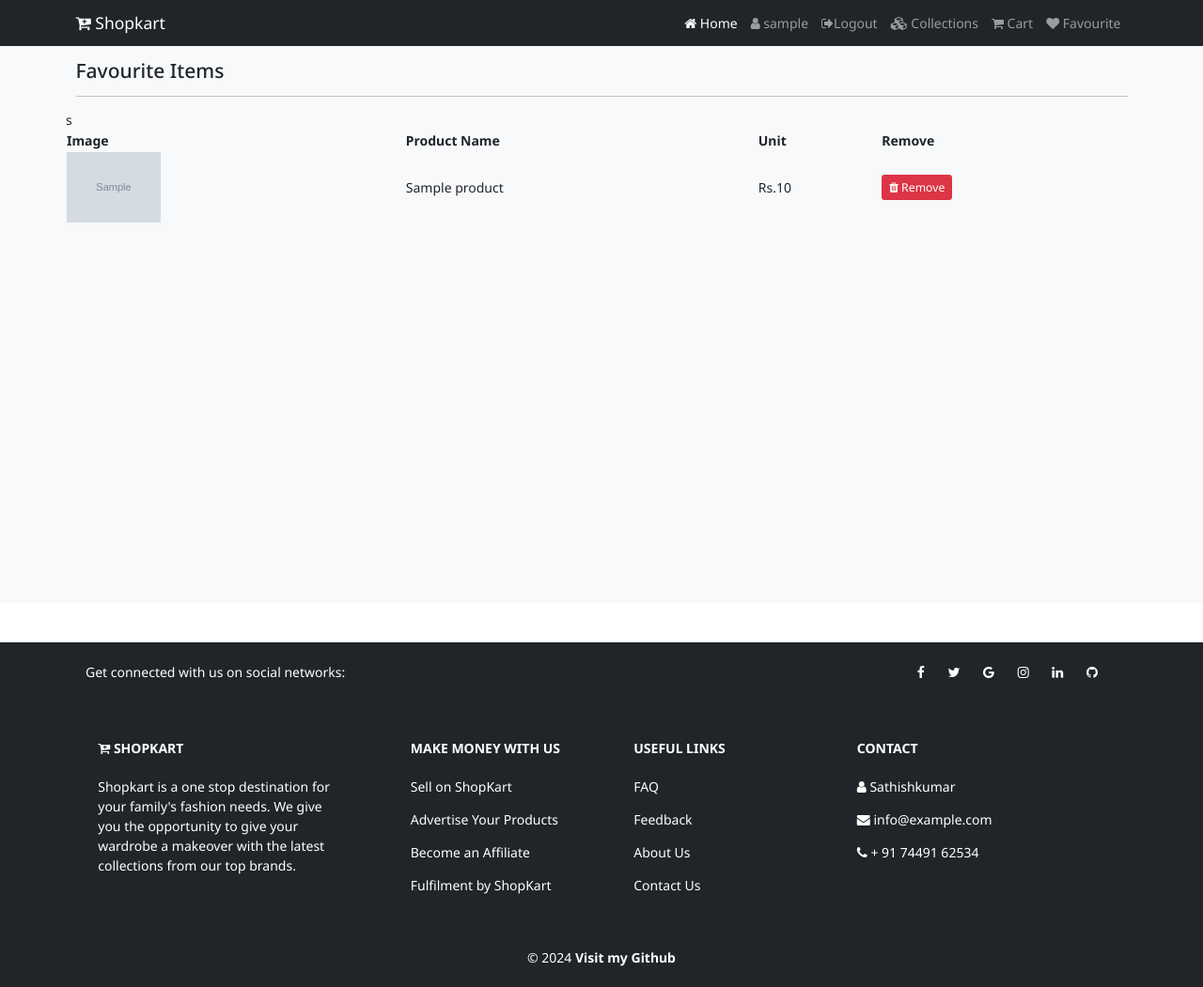
After one commit to sathishkumar-c-2002/shopkart, a Django app: page /favviewpage in a window 1280 px wide. The commit adds this page. Shown: the whole page at 94% size. Run offline with Django 5.2, Linux system fonts and the light colour scheme; a user stored in the database is signed in; tables that the repository leaves empty hold one stand-in row (values such as "Sample post"); grey boxes marked "Sample" are stand-in pictures.

Commit message:
Finall working project

```diff
--- a/shop/models.py
+++ b/shop/models.py
@@ -47,3 +47,10 @@ class Cart(models.Model):
     @property
     def total_cost(self):
         return self.product_quantity*self.product.selling_price
+
+
+
+class Favourite(models.Model):
+    user = models.ForeignKey(User,on_delete=models.CASCADE)
+    product = models.ForeignKey(Product,on_delete=models.CASCADE)
+    created_at = models.DateTimeField(auto_now_add=True)
--- /dev/null
+++ b/shop/templates/shop/fav.html
@@ -0,0 +1,39 @@
+{% extends "shop/layouts/main.html" %}
+
+{% block title %}
+Collections | Online Shopping
+{% endblock title %}
+
+{% block content %}
+
+<section class = "bg-light py-4 my-5" style="min-height:600px;">
+<div class = "container">
+    <div class="row">
+        <div class="col-12">
+            <h4 class="mb-3">Favourite Items</h4>
+            <hr style="border-color:#b8bfc2">
+        </div>
+    <table class="">
+        <tr>
+            <th>Image</th>
+            <th>Product Name</th>
+            <th>Unit</th>
+            <th>Remove</th>
+        </tr>
+        {% for item in fav %}
+         <tr>
+            <td><img src="{{item.product.product_image.url}}" height="75px" alt="{{item.product.name}}"></td>
+            <td>{{item.product.name}}</td>
+            <td>Rs.{{item.product.selling_price | stringformat:'d'}}</td>s
+            <td><a href="{% url 'remove_fav' item.id %}" onclick="return confirm('Are you sure? to Remove')" class="btn btn-danger btn-sm"><i class="fa fa-trash"></i> Remove</a></td>
+         </tr>
+        {% endfor %}
+
+    </table>
+
+
+    </div>
+</div>
+</section>
+
+{% endblock content %}
--- a/shop/templates/shop/inc/navbar.html
+++ b/shop/templates/shop/inc/navbar.html
@@ -30,6 +30,9 @@
           <li class="nav-item">
             <a class="nav-link" href="{% url 'cart'%}" ><i class="fa fa-shopping-cart"></i> Cart</a>
           </li>
+          <li class="nav-item">
+            <a class="nav-link" href="{% url 'favviewpage'%}" ><i class="fa fa-heart"></i> Favourite</a>
+          </li>
         </ul>
       </div>
     </div>
--- a/shop/urls.py
+++ b/shop/urls.py
@@ -8,6 +8,9 @@ urlpatterns = [
     path('logout',views.logout_page,name="logout"),
     path('cart',views.cart_page,name="cart"),
     path('remove_cart/<str:cid>',views.remove_cart,name="remove_cart"),
+    path('fav',views.fav_page,name="fav"),
+    path('favviewpage',views.favviewpage,name="favviewpage"),
+    path('remove_fav/<str:fid>',views.remove_fav,name="remove_fav"),
     path('collections',views.collections,name="collections"),
     path('collections/<str:name>',views.collectionsview,name="collections"),
     path('collections/<str:cname>/<str:pname>',views.product_details,name="product_details"),
--- a/shop/views.py
+++ b/shop/views.py
@@ -12,6 +12,15 @@ def home(request):
     products = Product.objects.filter(trending = 1)
     return render(request, "shop/index.html", {"products":products})
 
+def favviewpage(request):
+    if request.user.is_authenticated:
+        fav = Favourite.objects.filter(user=request.user)
+        return render(request,"shop/fav.html",{"fav":fav})
+    else:
+        return redirect("/")
+
+
+
 def cart_page(request):
     if request.user.is_authenticated:
         cart = Cart.objects.filter(user=request.user)
@@ -23,6 +32,29 @@ def remove_cart(request,cid):
     cartitem = Cart.objects.get(id=cid)
     cartitem.delete()
     return redirect("/cart")
+
+def remove_fav(request,fid):
+    favitem = Favourite.objects.get(id=fid)
+    favitem.delete()
+    return redirect("/favviewpage")
+
+def fav_page(request):
+    if request.headers.get('x-requested-with')=='XMLHttpRequest':
+        if request.user.is_authenticated:
+            data = json.load(request)
+            product_id = data['pid']
+            product_status = Product.objects.get(id=product_id)
+            if product_status:
+                if Cart.objects.filter(user=request.user.id,product_id=product_id):
+                    return JsonResponse({'status': 'Product Already in Favourite'},status=200)
+                else:
+                    Favourite.objects.create(user=request.user,product_id=product_id)
+                    return JsonResponse({'status': 'Product added to Favourite'},status=200)
+        else:
+            return JsonResponse({'status': 'Login to Add Favourite'},status=200)
+    else:
+        return JsonResponse({'status': 'Invalid Access'},status=200)
+
 
 def add_to_cart(request):
     if request.headers.get('x-requested-with')=='XMLHttpRequest':
```
Also changed, not shown: shop/templates/shop/products/product_details.html (+27 -1 lines), shop/migrations/0004_favourite.py (added).
